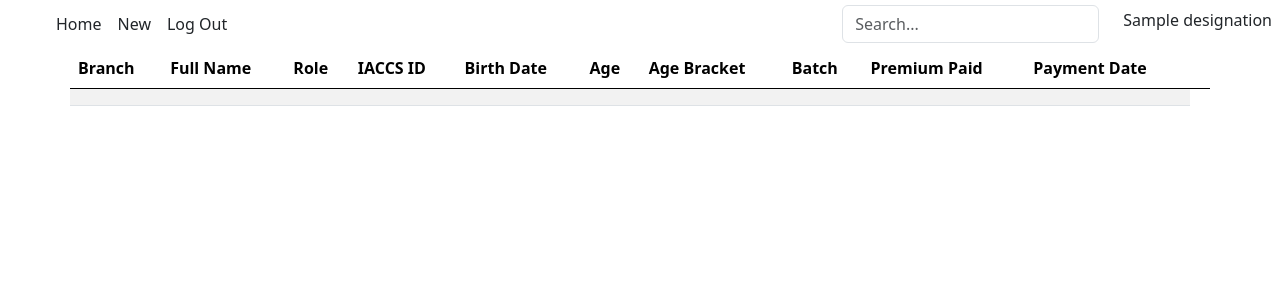
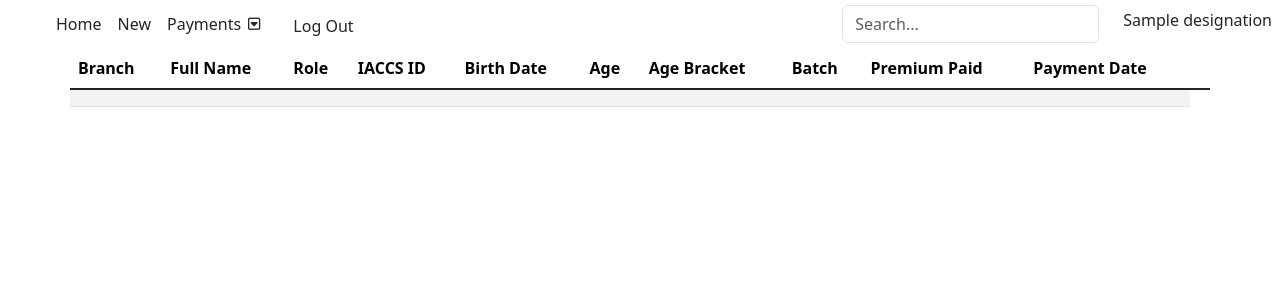
Before and after one commit to cjayaranon/insurance-check, a Django app: page /enroller/ in a window 1280 px wide. Shown: the top 300 px of the page. Run offline with Django 3.2, Linux system fonts and the light colour scheme; a user stored in the database is signed in; tables that the repository leaves empty hold one stand-in row (values such as "Sample post"); lists and menus that the app fills with data are empty; some libraries are stand-ins or nearby versions.

Commit message:
- Views    - added messages framework    - applied to client saving feature - base.html    - updated bootstrap/js CDN    - corrected fontawesome css link - login.html    - added bootstrap styling    - created associated scss files and compiled to css

```diff
--- a/dicks/enroller/views.py
+++ b/dicks/enroller/views.py
@@ -1,4 +1,5 @@
 from django.conf import settings
+from django.contrib import messages
 from django.contrib.auth.decorators import login_required
 from django.http import HttpResponseRedirect, Http404
 from django.shortcuts import render
@@ -98,6 +99,7 @@ class BioEncodeFormPreview(FormPreview):
     def done(self, request, cleaned_data):
         data = Client(**cleaned_data)
         data.save()
+        messages.success(request, 'Client successfully saved.')
         return HttpResponseRedirect(reverse('home'))
 
 
@@ -145,5 +147,6 @@ class PaymentDetailsFormPreview(FormPreview):
 
     def done(self, request, cleaned_data):
         data = PaymentDetails(**cleaned_data)
+        messages.success(request, 'Payment is set to pending and saved. Please contact your Branch Manager for payment approval.')
         data.save()
         return HttpResponseRedirect(reverse('home'))
--- /dev/null
+++ b/dicks/frontend/static/custom_css/header.css
@@ -0,0 +1,13 @@
+.logout-button {
+  margin-top: 0.5vw;
+  margin-left: 20px;
+  padding-left: 0.2vw;
+  padding-right: 0.2vw;
+  padding-top: 0.3vw;
+  padding-bottom: 0.3vw;
+}
+.logout-button:hover {
+  color: #F8F8FF;
+}
+
+/*# sourceMappingURL=header.css.map */
--- /dev/null
+++ b/dicks/frontend/static/scss/_colors.scss
@@ -0,0 +1,5 @@
+$lasalle-green: #067220;
+$regis-black: #000000;
+$granite-gray: #666666;
+$ghost-white: #F8F8FF;
+$usaf-blue: #003686;
--- /dev/null
+++ b/dicks/frontend/static/scss/header.scss
@@ -0,0 +1,14 @@
+@use 'colors' as color;
+// @use '../node_modules/bootstrap/scss/bootstrap' as bs;
+
+.logout-button {
+    margin-top: 0.5vw;
+    margin-left: 20px;
+    padding-left: 0.2vw;
+    padding-right: 0.2vw;
+    padding-top: 0.3vw;
+    padding-bottom: 0.3vw;
+    &:hover {
+        color: color.$ghost-white;
+    }
+}
--- a/dicks/frontend/templates/base.html
+++ b/dicks/frontend/templates/base.html
@@ -4,12 +4,15 @@
         {% load static %}
         <meta charset="utf-8">
         {% block pagetitle %}{% endblock pagetitle %}
-
         <meta name="viewport" content="width=device-width, shrink-to-fit=no initial-scale=1.0">
-        <link href="https://cdn.jsdelivr.net/npm/bootstrap@5.1.0/dist/css/bootstrap.min.css" rel="stylesheet" integrity="sha384-KyZXEAg3QhqLMpG8r+8fhAXLRk2vvoC2f3B09zVXn8CA5QIVfZOJ3BCsw2P0p/We" crossorigin="anonymous">
+        <!-- CSS only -->
+        <link href="https://cdn.jsdelivr.net/npm/bootstrap@5.1.3/dist/css/bootstrap.min.css" rel="stylesheet" integrity="sha384-1BmE4kWBq78iYhFldvKuhfTAU6auU8tT94WrHftjDbrCEXSU1oBoqyl2QvZ6jIW3" crossorigin="anonymous">
+        <!-- JavaScript Bundle with Popper -->
+        <script src="https://cdn.jsdelivr.net/npm/bootstrap@5.1.3/dist/js/bootstrap.bundle.min.js" integrity="sha384-ka7Sk0Gln4gmtz2MlQnikT1wXgYsOg+OMhuP+IlRH9sENBO0LRn5q+8nbTov4+1p" crossorigin="anonymous"></script>
         <link rel="stylesheet" href="https://cdn.jsdelivr.net/npm/bootstrap-icons@1.5.0/font/bootstrap-icons.css">
         <link rel="stylesheet" type="text/css" href="{% static 'node_modules/bootstrap/dist/css/bootstrap.min.css' %}">
-        <link rel="stylesheet" type="text/css" href="{% static 'node_modules/@fortawesome/fontawesome-free/css/fontawesome.min.css' %}">
+        <link rel="stylesheet" type="text/css" href="{% static 'node_modules/@fortawesome/fontawesome-free/css/all.min.css' %}">
+        <link rel="stylesheet" type="text/css" href="{% static 'custom_css/header.css' %}">
         {% block css %}{% endblock css %}
     </head>
     <body>
--- a/dicks/frontend/templates/page-header.html
+++ b/dicks/frontend/templates/page-header.html
@@ -11,7 +11,17 @@
         {% else %}
             <li> <a href="{% url 'home' %}" class="nav-link px-2 link-dark">Home</a> </li>
             <li><a href="{% url 'encode' %}" class="nav-link px-2 link-dark">New</a></li>
-            <li><a href="{% url 'logout' %}" class="nav-link px-2 link-dark">Log Out</a></li>
+            <li> <a href="#" class="nav-link px-2 link-dark" id="paymentsdropdown" data-bs-toggle="dropdown" aria-expanded="false">
+                Payments <i class="far fa-caret-square-down fa-sm"></i>
+                </a>
+                <ul class="dropdown-menu text-small" aria-labelledby="paymentsdropdown">
+                    <li> <a class="dropdown-item">Pending</a> </li>
+                    <li> <a class="dropdown-item">Approved</a> </li>
+                    <li> <a class="dropdown-item">Cancelled</a> </li>
+                </ul>
+            </li>
+
+            <li><a href="{% url 'logout' %}" class="nav-link btn btn-outline-danger btn-sm logout-button link-dark">Log Out</a></li>
         {% endif %}
     </ul>
 
--- a/dicks/frontend/templates/scratch_pad.html
+++ b/dicks/frontend/templates/scratch_pad.html
@@ -36,3 +36,9 @@ payment_type
 tagging
 beneficiary1
 beneficiary2
+
+<ul class="dropdown-menu text-small" aria-labelledby="paymentsdropdown">
+    <li> <a class="dropdown-item">Pending</a> </li>
+    <li> <a class="dropdown-item">Approved</a> </li>
+    <li> <a class="dropdown-item">Cancelled</a> </li>
+</ul>
```
Also changed, not shown: dicks/frontend/static/custom_css/login.css (added, +9 -0 lines), dicks/frontend/static/scss/login.scss (added, +7 -0 lines), dicks/frontend/templates/footer.html (added, +27 -0 lines), dicks/frontend/templates/registration/login.html (+22 -5 lines), 2 other files.
